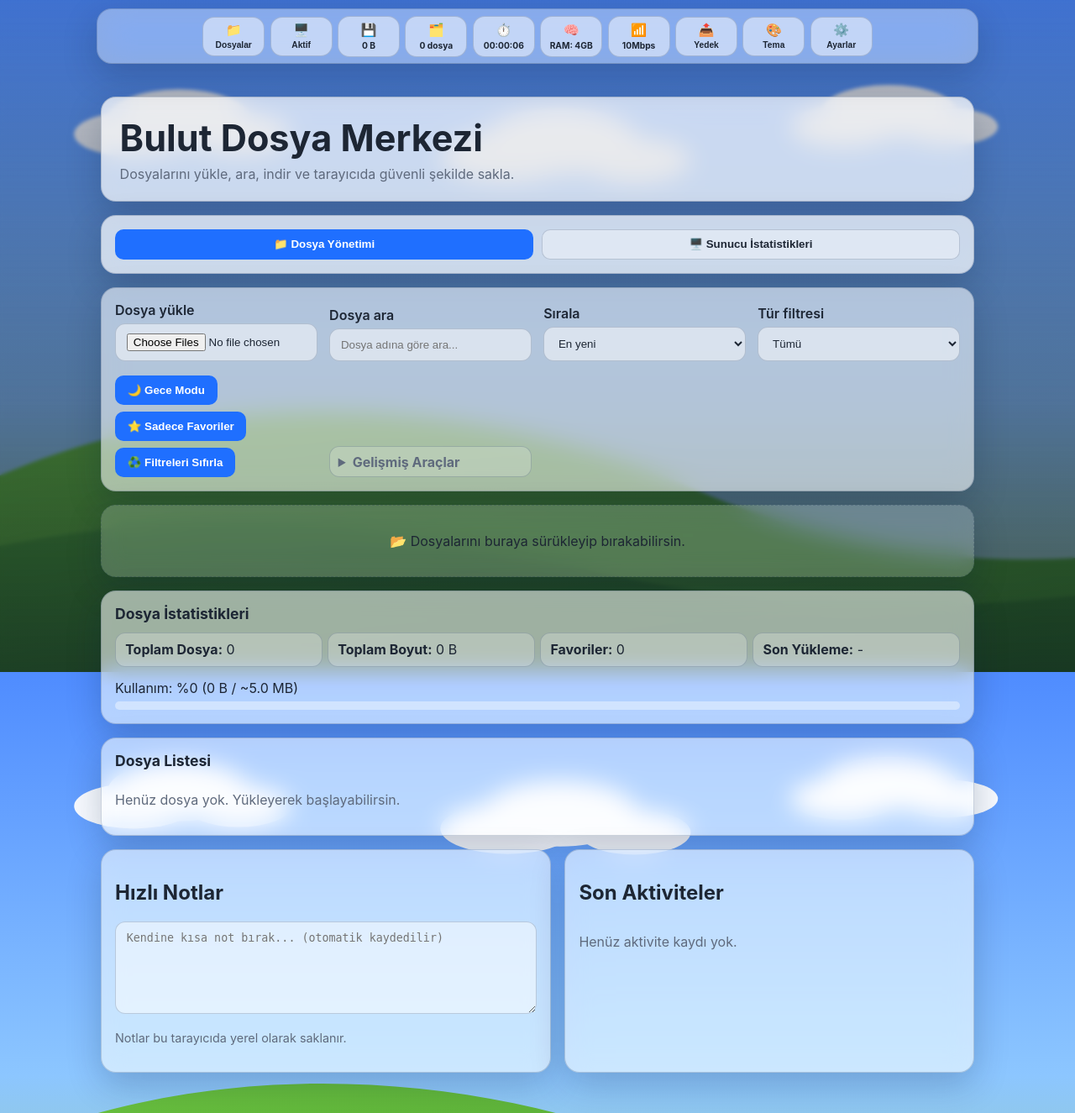
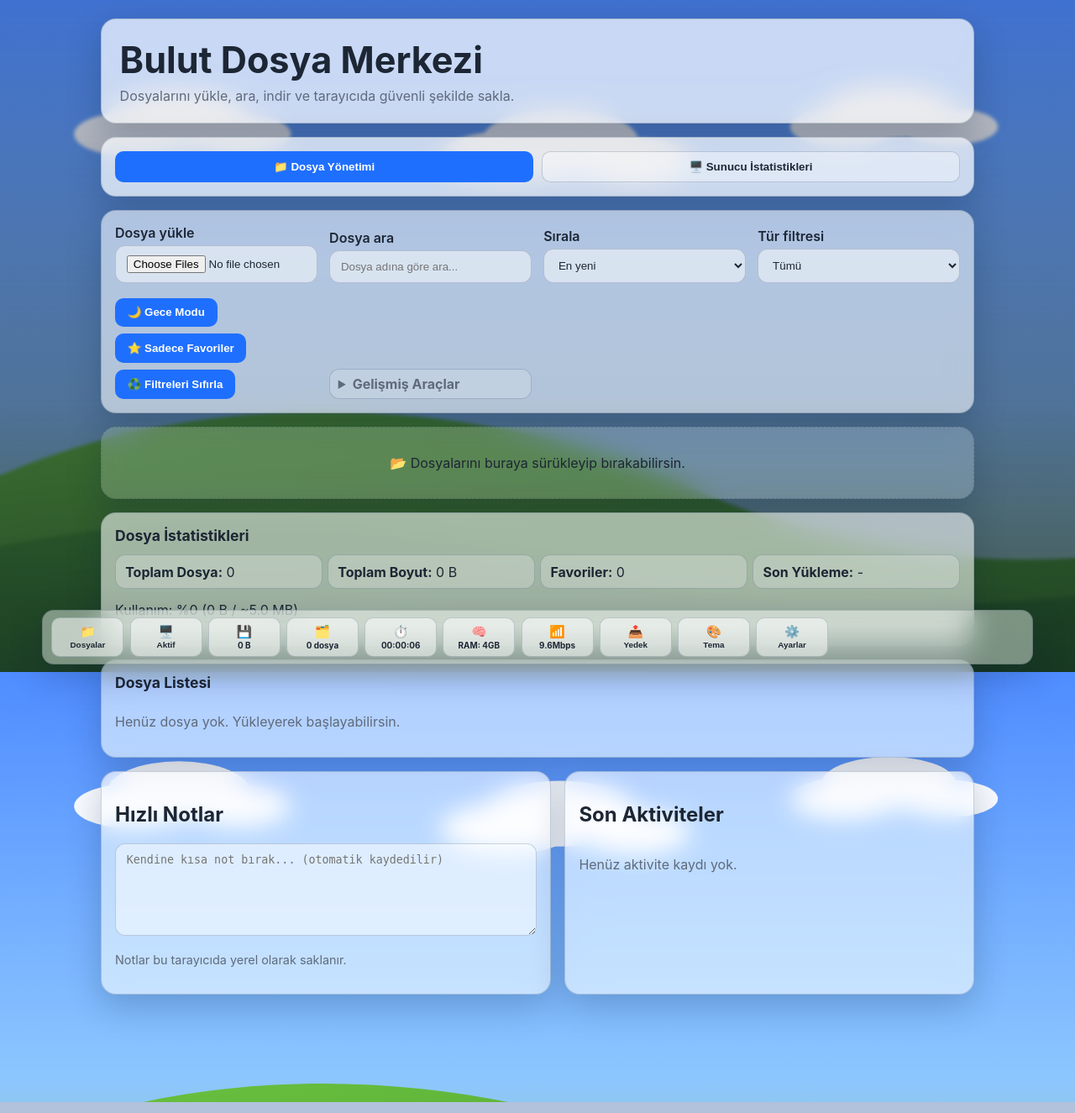
Before and after one commit to alimozata1-ux/Proje, a PHP site: page / in a window 1280 px wide. Shown: the whole page at 84% size. Run offline with PHP 8.4, Linux system fonts and the light colour scheme.

Commit message:
Replace top dock with fixed bottom taskbar layout

```diff
--- a/index.html
+++ b/index.html
@@ -10,7 +10,7 @@
     <div class="overlay"></div>
 
     <div class="top-dock-wrap">
-      <nav class="top-dock" aria-label="Hızlı dock">
+      <nav class="top-dock" aria-label="Sabit görev çubuğu">
         <button id="dockOpenFiles" class="dock-item" type="button" title="Dosya Yönetimi">📁<span>Dosyalar</span></button>
         <button id="dockOpenServer" class="dock-item" type="button" title="Sunucu Durumu">🖥️<span id="dockServerStatus">Kontrol...</span></button>
         <div class="dock-item dock-static" title="Toplam Boyut">💾<span id="dockTotalSize">0 KB</span></div>
@@ -24,7 +24,7 @@
       </nav>
 
       <section id="dockSettingsPanel" class="dock-settings card" hidden>
-        <h3>Hızlı Ayarlar</h3>
+        <h3>Görev Çubuğu Ayarları</h3>
         <label class="toggle-row">
           <input id="compactModeToggle" type="checkbox" />
           <span>Kompakt görünüm</span>
--- a/style.css
+++ b/style.css
@@ -43,30 +43,32 @@ body {
 
 .top-dock-wrap {
   position: fixed;
-  top: 0.65rem;
   left: 0;
   right: 0;
-  z-index: 20;
+  bottom: 0.55rem;
+  z-index: 25;
   display: grid;
   justify-items: center;
+  pointer-events: none;
 }
 
 .top-dock {
-  width: min(1050px, 94%);
+  width: min(1180px, 96%);
   display: flex;
-  align-items: center;
-  justify-content: center;
+  align-items: stretch;
+  justify-content: flex-start;
   flex-wrap: nowrap;
-  gap: 0.4rem;
-  padding: 0.45rem 0.55rem;
-  border-radius: 18px;
-  background: rgba(255, 255, 255, 0.4);
+  gap: 0.45rem;
+  padding: 0.5rem 0.65rem;
+  border-radius: 14px;
+  background: rgba(255, 255, 255, 0.44);
   border: 1px solid var(--border);
   box-shadow: var(--shadow);
-  backdrop-filter: blur(20px) saturate(130%);
-  -webkit-backdrop-filter: blur(20px) saturate(130%);
+  backdrop-filter: blur(16px) saturate(125%);
+  -webkit-backdrop-filter: blur(16px) saturate(125%);
   overflow-x: auto;
   scrollbar-width: thin;
+  pointer-events: auto;
 }
 
 body.dark .top-dock { background: rgba(6, 10, 18, 0.52); }
@@ -74,32 +76,34 @@ body.dark .top-dock { background: rgba(6, 10, 18, 0.52); }
 .dock-item {
   border: 1px solid var(--border);
   color: var(--text);
-  background: rgba(255, 255, 255, 0.5);
-  border-radius: 14px;
-  min-width: 74px;
-  padding: 0.4rem 0.52rem;
+  background: rgba(255, 255, 255, 0.52);
+  border-radius: 10px;
+  min-width: 86px;
+  padding: 0.45rem 0.58rem;
   display: grid;
   justify-items: center;
-  gap: 0.2rem;
-  font-size: 0.95rem;
-  transition: transform 0.16s ease, background 0.2s ease;
+  gap: 0.12rem;
+  font-size: 0.92rem;
+  transition: transform 0.14s ease, background 0.18s ease;
 }
 
-.dock-item span { font-size: 0.64rem; font-weight: 700; color: var(--text); }
+.dock-item span { font-size: 0.62rem; font-weight: 700; color: var(--text); line-height: 1.1; }
 
 button.dock-item { cursor: pointer; }
 
 button.dock-item:hover {
-  transform: translateY(-3px) scale(1.03);
+  transform: translateY(-2px);
   background: var(--accent-soft);
 }
 
 .dock-static { pointer-events: none; }
 
 .dock-settings {
-  width: min(380px, 94%);
-  margin-top: 0.45rem;
+  width: min(420px, 94%);
+  margin-bottom: 0.45rem;
   padding: 0.9rem 1rem;
+  order: -1;
+  pointer-events: auto;
 }
 
 .dock-settings h3 {
@@ -118,7 +122,7 @@ button.dock-item:hover {
   position: relative;
   z-index: 1;
   width: min(1040px, 92%);
-  margin: 7.2rem auto 3rem;
+  margin: 1.4rem auto 8rem;
   display: grid;
   gap: 1rem;
 }
@@ -307,9 +311,9 @@ body.compact .file-item { padding: 0.58rem; }
   .extras-grid { grid-template-columns: 1fr; }
 }
 
-@media (max-width: 820px) {
-  .dock-item { min-width: 70px; }
-  .dock-item span { font-size: 0.6rem; }
+@media (max-width: 900px) {
+  .dock-item { min-width: 78px; }
+  .dock-item span { font-size: 0.58rem; }
 }
 
 @media (max-width: 700px) {
@@ -319,7 +323,8 @@ body.compact .file-item { padding: 0.58rem; }
 }
 
 @media (max-width: 700px) {
-  .app { margin-top: 10.3rem; }
+  .app { margin-bottom: 9.2rem; }
+  .top-dock-wrap { bottom: 0.35rem; }
 }
 
 
```
